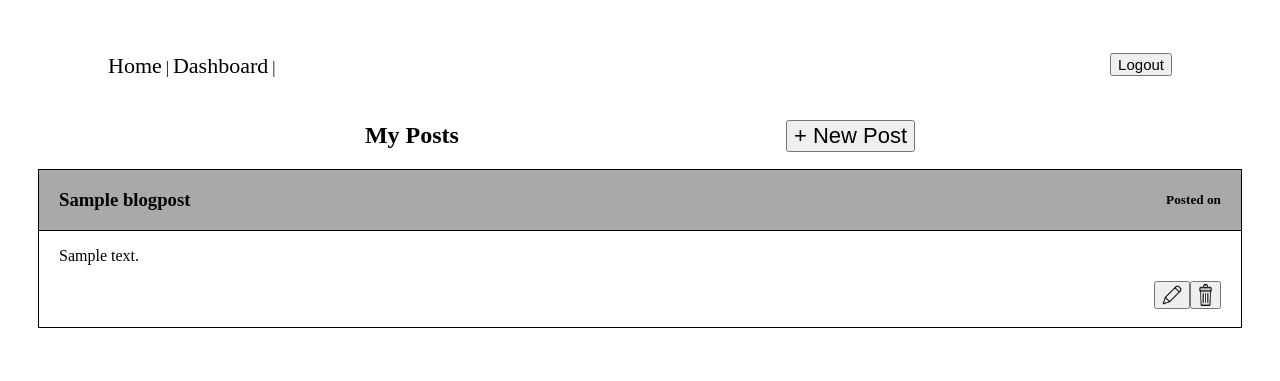
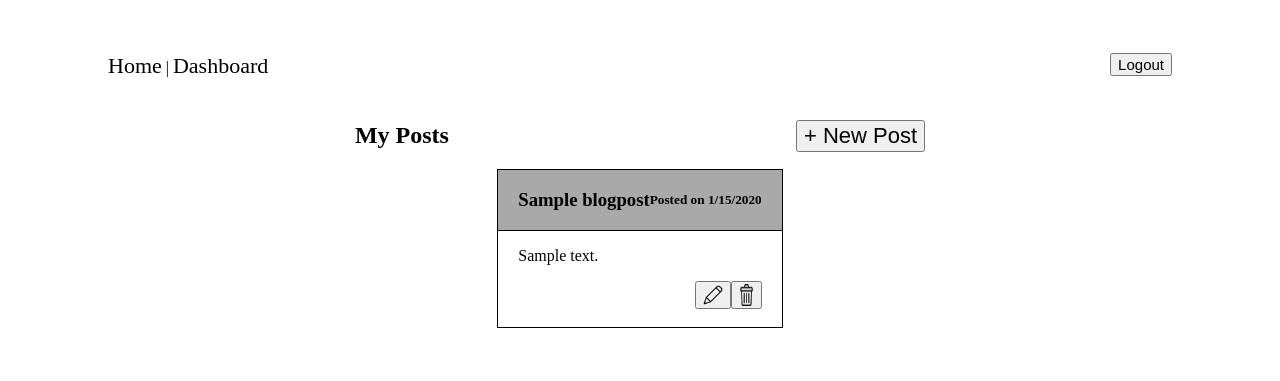
Before and after one commit to monineathsar/TechBlogger, a Node server app: page /myposts in a window 1280 px wide. Shown: the top 381 px of the page. Run offline with Node 20, Linux system fonts and the light colour scheme; a user stored in the database is signed in; tables that the repository leaves empty hold one stand-in row (values such as "Sample post"); some libraries are stand-ins or nearby versions.

Commit message:
fixed some home & dashboard styling; fixed 'Posted on' date format; fixed dashboard clickable post-container & edit/delete icon buttons

```diff
--- a/controllers/home-routes.js
+++ b/controllers/home-routes.js
@@ -3,7 +3,6 @@ const { BlogPost, Comment, User } = require('../models');
 
 // GET all blog posts for homepage
 router.get('/', async (req, res) => {
-  console.log(req.session);
   if (!req.session.loggedIn) {
     return res.redirect('/login')
   }
@@ -36,7 +35,9 @@ router.get('/new', (req, res) => {
     res.redirect('/login');
     return;
   }
-  res.render('newblogpost');
+  res.render('newblogpost', {
+    loggedIn: req.session.loggedIn
+  });
 });
 
 // Login route
--- a/public/css/style.css
+++ b/public/css/style.css
@@ -54,7 +54,10 @@ a:active {
     font-size: 15px;
 }
 
-.blogPostContainer {
+.blogPostContainer,
+.newPostContainer,
+.editPostContainer {
+    display: flex;
     justify-content: center;
     align-items: center;
     flex-flow: column nowrap;
@@ -80,10 +83,6 @@ a:active {
 
 .newPostBtn button {
     font-size: 22px;
-}
-
-.newPostBtn {
-    display: flex;
     align-items: center;
 }
 
@@ -95,5 +94,23 @@ a:active {
 
 .pageTitle {
     display: flex;
-    justify-content: space-evenly
+    justify-content: space-evenly;
+    align-items: center;
 }
+
+textarea {
+    resize: none;
+    min-height: 200PX;
+    width: 500px;
+    font-size: 20px;
+}
+
+input {
+    width: 500px;
+    height: 30px;
+    font-size: larger;
+}
+.newPostForm,
+.editPostForm {
+
+}
--- a/views/dashboard.handlebars
+++ b/views/dashboard.handlebars
@@ -1,21 +1,21 @@
-<section id="blogPosts" class="blogPostContainer">
 <div class="pageTitle">
-      <div>
   <h2>My Posts</h2>
-      </div>
   <div class="newPostBtn">
-        <button class="btn"><a class="link" href="/new">+ New Post</a></button>
+    <button><a class="link" href="/new">+ New Post</a></button>
   </div>
 </div>
+<section id="blogPosts" class="blogPostContainer">
   {{#each blogPosts as |blogPost|}}
   <main class="blogPosts">
+    <a href="/blogpost/{{blogPost.id}}">
       <section class="blogTitle">
         <h3>{{blogPost.title}}</h3>
-      <h5> Posted on {{blogPost.date}}</h5>
+        <h5> Posted on {{dateFormat blogPost.createdAt}}</h5>
       </section>
       <section class="blogContent">
         <p>{{blogPost.content}}</p>
       </section>
+    </a>
     <footer class="icons">
       <button id="editBtn" onclick="getEditBlogPost('{{blogPost.id}}')">
         <img src="/images/pencil_icon.png" align="center" width="20px" height="20px" alt="edit icon">
@@ -26,6 +26,9 @@
     </footer>
     <br>
   </main>
+  <br>
+  <br>
+  <br>
   {{/each}}
 </section>
 
--- a/views/layouts/main.handlebars
+++ b/views/layouts/main.handlebars
@@ -19,7 +19,7 @@
         {{#if loggedIn}}
         <div class="navTabs">
           <a href="/">Home</a> |
-          <a href="/myposts">Dashboard</a> |
+          <a href="/myposts">Dashboard</a>
         </div>
         <div>
           <button class="navLogout" id="logoutBtn">Logout</button>
```
Also changed, not shown: views/editblogpost.handlebars (+11 -4 lines), views/homepage.handlebars (+7 -9 lines), views/newblogpost.handlebars (+11 -3 lines). Lines whose indentation alone changed are shown as unchanged.
